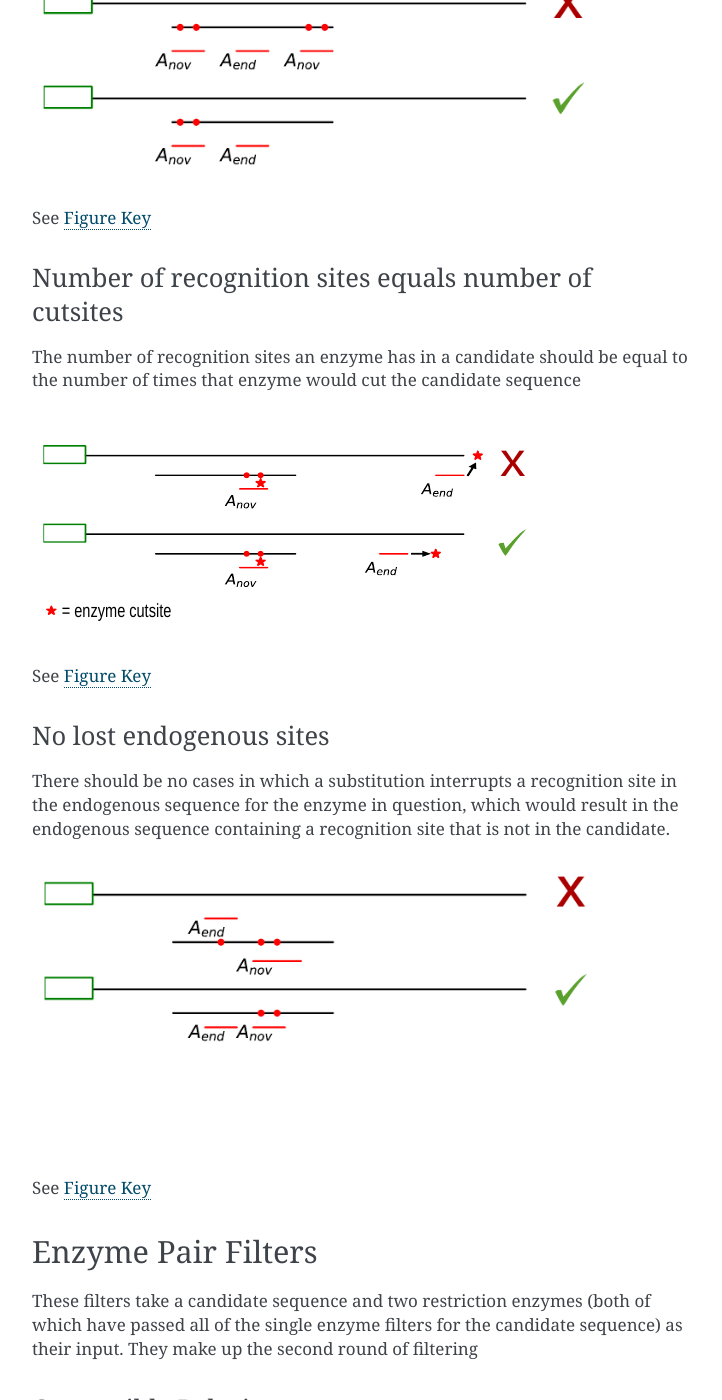
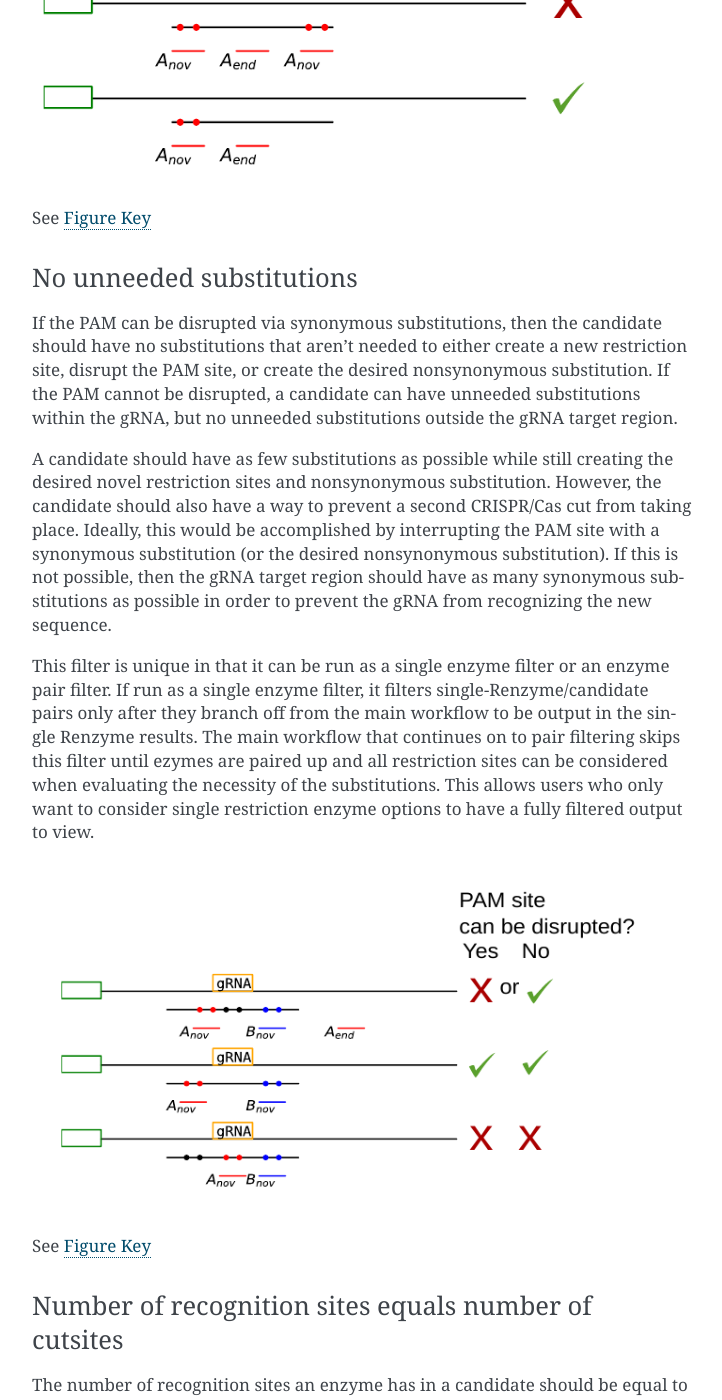
Before and after one commit to NICHD-BSPC/tiars-designer, a Sphinx documentation site: the page built from docs/source/filters.rst, in a window 1280 px wide and 1400 px high, scrolled down 2286 px. Shown: the whole window, without its empty margins (388-1110 px from the left). Built offline with Sphinx 7.4.7, drawn with Linux system fonts in a browser that asks for light colours; some of the changed text lies outside the part shown.

Commit message:
more docs polishing

```diff
--- a/docs/source/filters.rst
+++ b/docs/source/filters.rst
@@ -49,6 +49,18 @@ The candidate should not have endogenous cutsites on both sides of any novel cut
 
 See :ref:`Figure Key <Figure-Key>`
 
+No unneeded substitutions
+~~~~~~~~~~~~~~~~~~~~~~~~~
+
+If the PAM can be disrupted via synonymous substitutions, then the candidate should have no substitutions that aren't needed to either create a new restriction site, disrupt the PAM site, or create the desired nonsynonymous substitution. If the PAM cannot be disrupted, a candidate can have unneeded substitutions within the gRNA, but no unneeded substitutions outside the gRNA target region.
+
+A candidate should have as few substitutions as possible while still creating the desired novel restriction sites and nonsynonymous substitution. However, the candidate should also have a way to prevent a second CRISPR/Cas cut from taking place. Ideally, this would be accomplished by interrupting the PAM site with a synonymous substitution (or the desired nonsynonymous substitution). If this is not possible, then the gRNA target region should have as many synonymous substitutions as possible in order to prevent the gRNA from recognizing the new sequence.
+
+This filter is unique in that it can be run as a single enzyme filter or an enzyme pair filter. If run as a single enzyme filter, it filters single-Renzyme/candidate pairs only after they branch off from the main workflow to be output in the single Renzyme results. The main workflow that continues on to pair filtering skips this filter until ezymes are paired up and all restriction sites can be considered when evaluating the necessity of the substitutions. This allows users who only want to consider single restriction enzyme options to have a fully filtered output to view.
+
+.. image:: images/no_unnec_subs.png
+
+See :ref:`Figure Key <Figure-Key>`
 
 Number of recognition sites equals number of cutsites
 ~~~~~~~~~~~~~~~~~~~~~~~~~~~~~~~~~~~~~~~~~~~~~~~~~~~~~
@@ -76,7 +88,7 @@ Enzyme Pair Filters
 -------------------
 These filters take a candidate sequence and two restriction enzymes (both of which have passed all of the single enzyme filters for the candidate sequence) as their input. They make up the second round of filtering
 
-Compatible Polarity
+Compatible polarity
 ~~~~~~~~~~~~~~~~~~~
 
 If both enzymes have endogenous sites, they should be on the same side of the sequence relative to the novel sites. All endogenous sites for each enzyme must be distal to the novel site(s) relative to the labled primer. The labled primer can go on either either end, but if the endogenous sites for each enzyme are on opposite sides, the same amplicon design could not be used on both enzymes because the labled primer would have to be on opposite sides for each enzyme.
@@ -86,18 +98,10 @@ If both enzymes have endogenous sites, they should be on the same side of the se
 See :ref:`Figure Key <Figure-Key>`
 
 
-
 No unneeded substitutions
 ~~~~~~~~~~~~~~~~~~~~~~~~~
 
-If the PAM can be disrupted via synonymous substitutions, then the candidate should have no substitutions that aren't needed to either create a new restriction site, disrupt the PAM site, or create the desired nonsynonymous substitution. If the PAM cannot be disrupted, a candidate can have unneeded substitutions within the gRNA, but no unneeded substitutions outside the gRNA target region.
-
-A candidate should have as few substitutions as possible while still creating the desired novel restriction sites and nonsynonymous substitution. However, the candidate should also have a way to prevent a second CRISPR/Cas cut from taking place. Ideally, this would be accomplished by interrupting the PAM site with a synonymous substitution (or the desired nonsynonymous substitution). If this is not possible, then the gRNA target region should have as many synonymous substitutions as possible in order to prevent the gRNA from recognizing the new sequence.
-
-.. image:: images/no_unnec_subs.png
-
-See :ref:`Figure Key <Figure-Key>`
-
+This filter can also be run on enyme pairs. See the single enzyme description of 'No Unneeded Substitutions' for more information.
 
 Both enzymes depend on at least one unique substitution
 ~~~~~~~~~~~~~~~~~~~~~~~~~~~~~~~~~~~~~~~~~~~~~~~~~~~~~~~
--- a/docs/source/usage.rst
+++ b/docs/source/usage.rst
@@ -59,6 +59,7 @@ Required Inputs
 |                        | - at_least_one_has_endogenous_site                                                                                 |
 |                        | - both_have_endogenous_sites                                                                                       |
 |                        | - compatible_polarity                                                                                              |
+|                        | - no_unneeded_substitutions                                                                                        |
 |                        | - both_Renzymes_depend_on_at_least_one_unique_substitution                                                         |
 |                        | . See :ref:`Filters` for a complete description of the filters.                                                    |
 +------------------------+--------------------------------------------------------------------------------------------------------------------+
--- a/src/tiarsdesigner/__init__.py
+++ b/src/tiarsdesigner/__init__.py
@@ -1,4 +1,4 @@
-__version__='0.1.5'
+__version__='0.1.6'
 from Bio.Restriction import *
 import Levenshtein
 from . import utils
@@ -417,7 +417,7 @@ class Endogenous(Designer):
                     # if getting filter stats, add each filter's result to the tally
                     filter_results = []
                     for Filter in single_enzyme_filters:
-                        if Filter == 'no_endogenous_cutsites_within_Nnt_of_endogenous_cutsite':
+                        if Filter == 'no_endogenous_cutsites_within_Nnt_of_novel_cutsite':
                             filter_result = filter_functions[Filter](Renzyme, min_Rsite_distance)
                         else:
                             filter_result = filter_functions[Filter](Renzyme)
```
Also changed, not shown: 1 other file.
